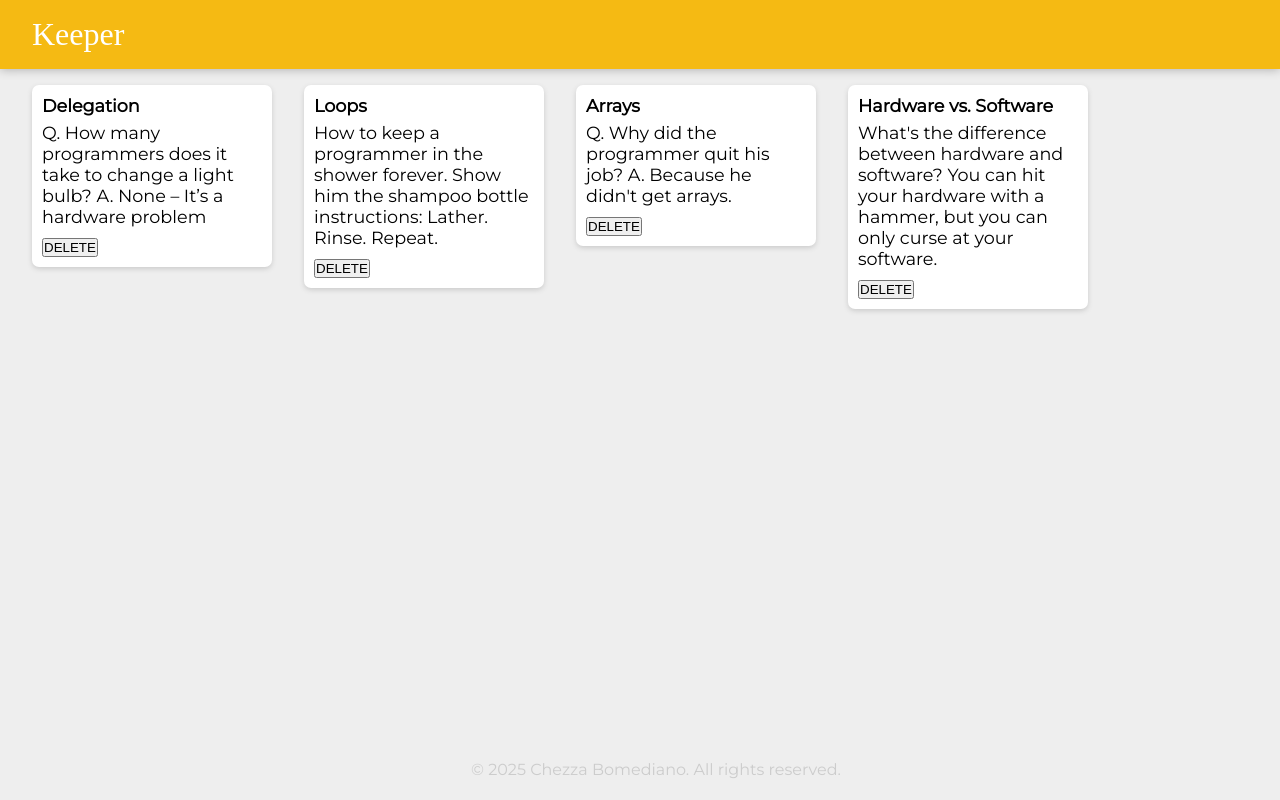
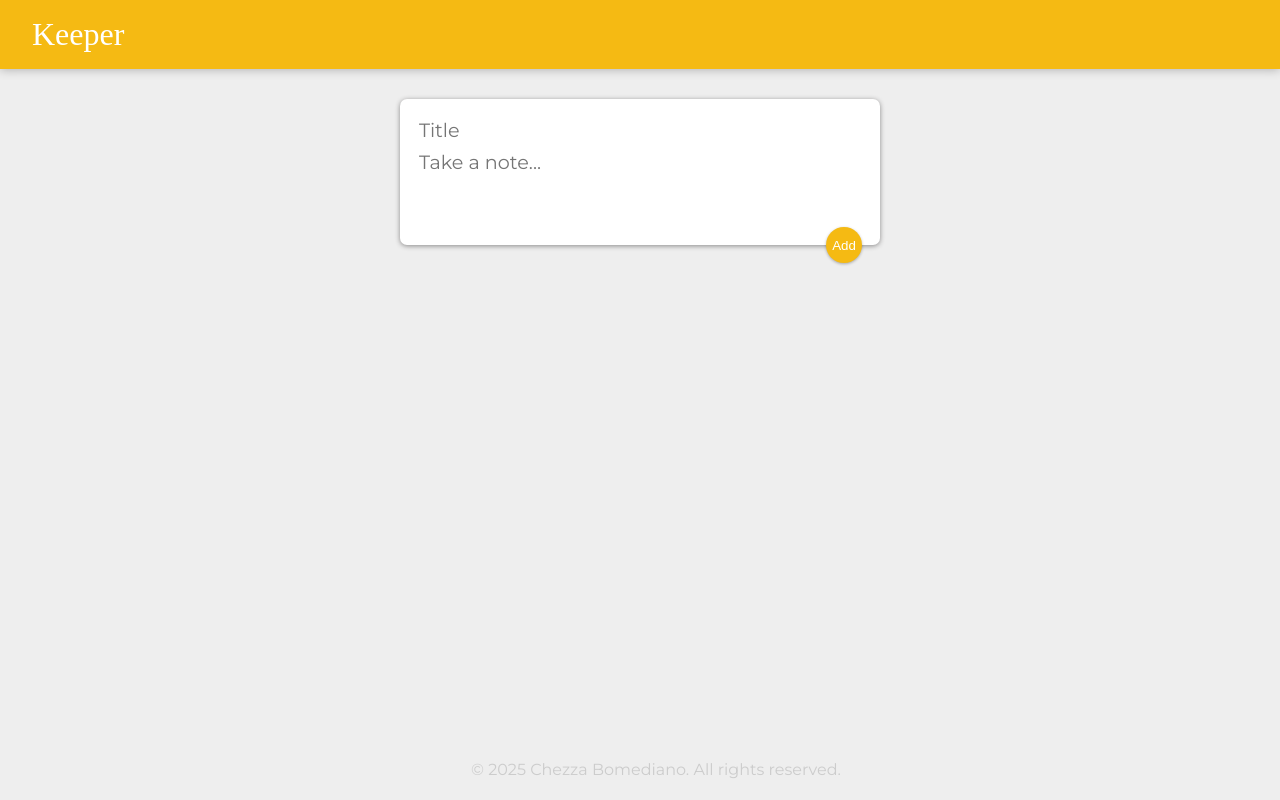
Before and after one commit to syessaching/reactminiprojects, a React (Vite) app in the folder GitHub/KeeperApp/: page / in a window 1280 px wide. Built offline with nearby package versions, Linux system fonts and the light colour scheme; a web font is replaced by a local one.

Commit message:
Added event for Add button to add note

```diff
--- a/GitHub/KeeperApp/src/components/App.jsx
+++ b/GitHub/KeeperApp/src/components/App.jsx
@@ -2,40 +2,34 @@
 import Header from "./Header";
 import Footer from "./Footer";
 import Note from "./Note";
+import CreateArea from "./CreateArea";
 
 
-const notes = [
-  {
-    key: 1,
-    title: "Delegation",
-    content: "Q. How many programmers does it take to change a light bulb? A. None – It’s a hardware problem"
-  },
-  {
-    key: 2,
-    title: "Loops",
-    content: "How to keep a programmer in the shower forever. Show him the shampoo bottle instructions: Lather. Rinse. Repeat."
-  },
-  {
-    key: 3,
-    title: "Arrays",
-    content: "Q. Why did the programmer quit his job? A. Because he didn't get arrays."
-  },
-  {
-    key: 4,
-    title: "Hardware vs. Software",
-    content: "What's the difference between hardware and software? You can hit your hardware with a hammer, but you can only curse at your software."
+
+const App= () => {
+  const [notes, setNotes] = React.useState([]);
+
+  const addNote = (newNote) => {
+    setNotes(prevNotes => {
+      return [...prevNotes, newNote];
+    });
+
   }
-];
 
-const App= () => (
+  return(
   <div>
     <Header />
-    {notes.map((note) => (
-      <Note key={note.key} title={note.title} content={note.content} />
-    ))}
-    <Footer />
+    <CreateArea onAdd={addNote}/>
+    {notes.map((noteItem, index) => (
+    <Note
+    key={index}
+    title={noteItem.title}
+    content={noteItem.content}
+     />
+  ))}
+  <Footer />
   </div>
-);
+)};
 
 
 export default App;
--- a/GitHub/KeeperApp/src/components/CreateArea.jsx
+++ b/GitHub/KeeperApp/src/components/CreateArea.jsx
@@ -1,14 +1,53 @@
 import React from "react";
 
-function CreateArea(){
+function CreateArea(props){
+
+
+    const [note, setNote] = React.useState({
+        title: "",
+        content: ""
+    });
+
+    function handleChange(event){
+        const {name, value} = event.target;
+
+        setNote(prevNote => {
+            return{
+                ...prevNote,
+                [name]:value
+            } ;
+
+        });
+
+    }
+
+    function submitNote(event){
+        props.onAdd(note);
+        setNote({
+            title: "",
+            content: ""
+        });
+        event.preventDefault();
+
+    }
 
     return(
 
         <div>
             <form>
-                <input name= "title" placeholder="Title" />
-                <textarea name="content" placeholder="Take a note..." rows='3' />
-                <button>Add</button>
+                <input name= "title"
+                onChange={handleChange}
+                value={note.title}
+                placeholder="Title"
+                />
+                <textarea
+                name="content"
+                onChange= {handleChange}
+                value ={note.content}
+                placeholder="Take a note..."
+                rows='3'
+                />
+                <button onClick ={submitNote}>Add</button>
 
             </form>
         </div>
--- a/GitHub/KeeperApp/src/style.css
+++ b/GitHub/KeeperApp/src/style.css
@@ -54,3 +54,49 @@
   white-space: pre-wrap;
   word-wrap: break-word;
 }
+
+.note button {
+  position: relative;
+  float: right;
+  margin-right: 10px;
+  color: #f5ba13;
+  border: none;
+  width: 36px;
+  height: 36px;
+  cursor: pointer;
+  outline: none;
+}
+
+form {
+  position: relative;
+  width: 480px;
+  margin: 30px auto 20px auto;
+  background: #fff;
+  padding: 15px;
+  border-radius: 7px;
+  box-shadow: 0 1px 5px rgb(138, 137, 137);
+}
+form input,
+form textarea {
+  width: 100%;
+  border: none;
+  padding: 4px;
+  outline: none;
+  font-size: 1.2em;
+  font-family: inherit;
+  resize: none;
+}
+form button {
+  position: absolute;
+  right: 18px;
+  bottom: -18px;
+  background: #f5ba13;
+  color: #fff;
+  border: none;
+  border-radius: 50%;
+  width: 36px;
+  height: 36px;
+  box-shadow: 0 1px 3px rgba(0, 0, 0, 0.3);
+  cursor: pointer;
+  outline: none;
+}
```
Lines whose indentation alone changed are shown as unchanged.
